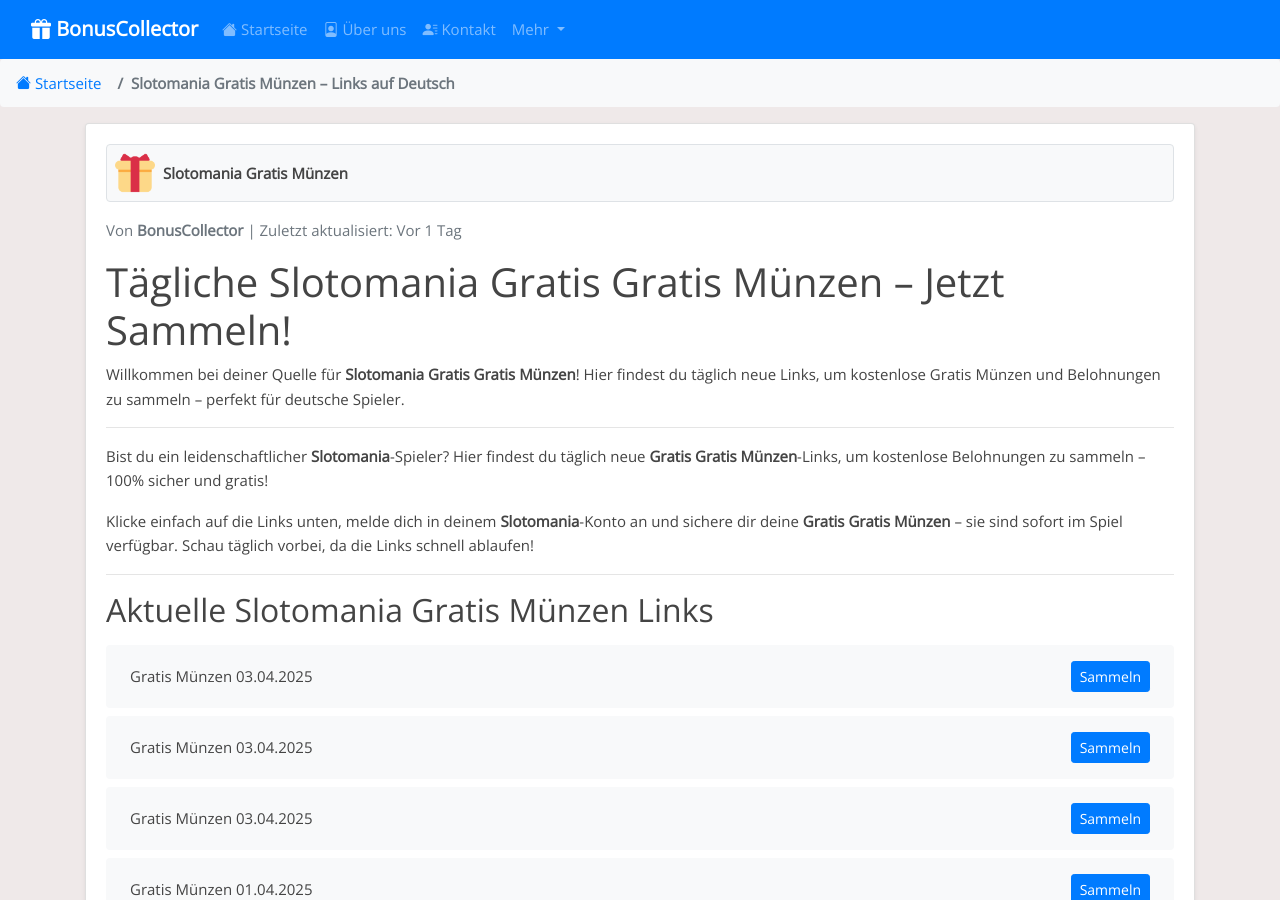
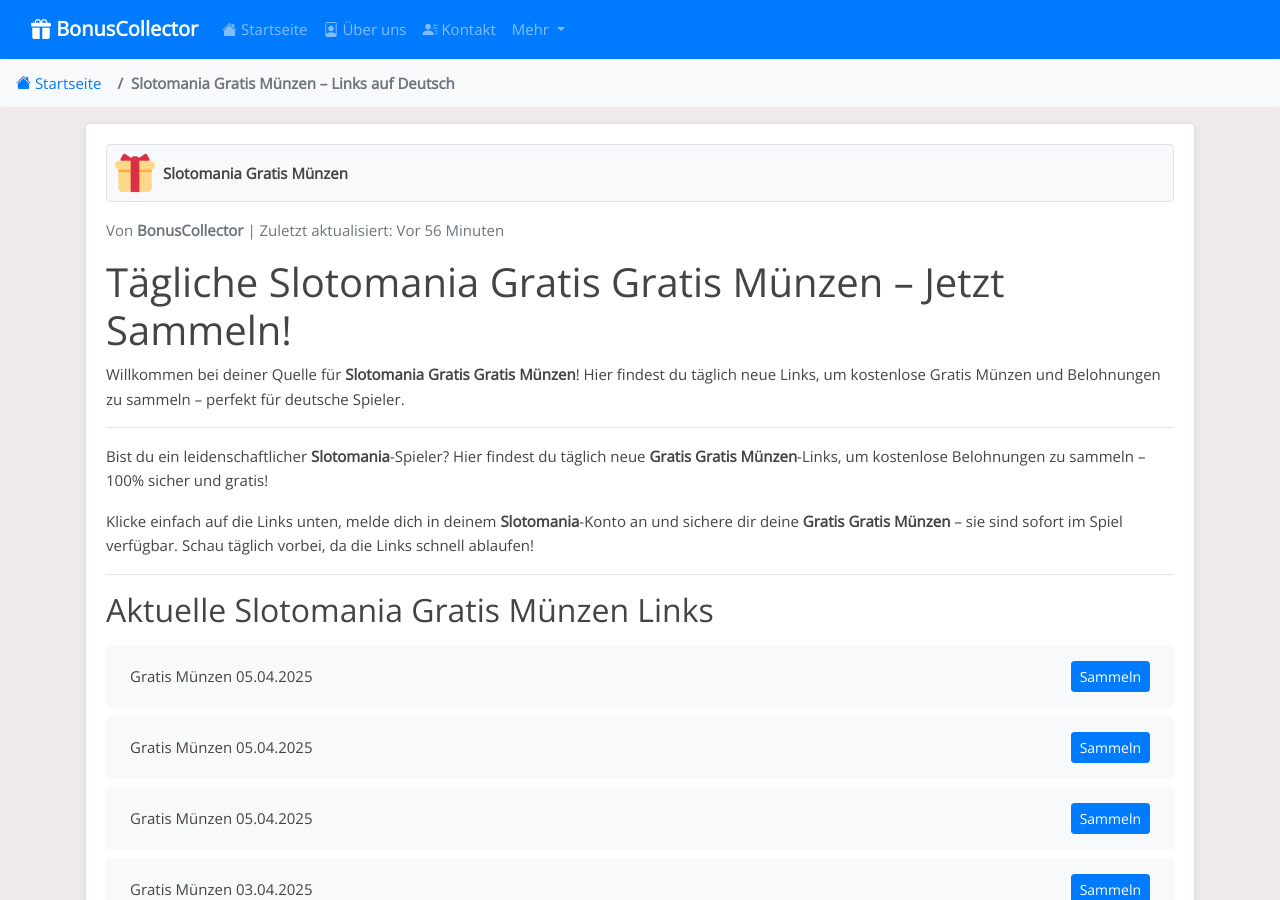
Before and after one commit to iamrohan99/bc-de, a Jekyll site: the page built from _posts/2025-01-19-slotomania.md, in a window 1280 px wide and 900 px high. Built offline with Jekyll 4.4.1, drawn with Linux system fonts in a browser that asks for light colours; some of the changed text lies outside the part shown.

Commit message:
Update  links, content, and last_modified - 2025-04-05 06:12

```diff
--- a/_data/include_files.yml
+++ b/_data/include_files.yml
@@ -9,7 +9,7 @@ monopoly-go.html:
 bingo-blitz.html:
   last_modified: "2025-04-04T17:08:45Z"
 slotomania.html:
-  last_modified: "2025-04-03T08:13:49Z"
+  last_modified: "2025-04-05T06:12:37Z"
 bingo-bash.html:
   last_modified: "2025-04-05T05:09:51Z"
 slotpark.html:
--- a/_includes/slotomania.html
+++ b/_includes/slotomania.html
@@ -1,4 +1,16 @@
 <ul class="list-group mt-3 mb-4">
+  <li class="list-group-item d-flex justify-content-between align-items-center">
+    <span>Gratis Münzen 05.04.2025</span>
+    <a href="https://api.playtika.com/redirector/?coupon_token=1_3_1743680062092_7j4w29md" class="btn btn-primary btn-sm">Sammeln</a>
+  </li>
+  <li class="list-group-item d-flex justify-content-between align-items-center">
+    <span>Gratis Münzen 05.04.2025</span>
+    <a href="https://api.playtika.com/redirector/?coupon_token=1_3_1743680230511_ony0pd9g" class="btn btn-primary btn-sm">Sammeln</a>
+  </li>
+  <li class="list-group-item d-flex justify-content-between align-items-center">
+    <span>Gratis Münzen 05.04.2025</span>
+    <a href="https://api.playtika.com/redirector/?coupon_token=1_3_1743795000031_rwo4g7j4" class="btn btn-primary btn-sm">Sammeln</a>
+  </li>
   <li class="list-group-item d-flex justify-content-between align-items-center">
     <span>Gratis Münzen 03.04.2025</span>
     <a href="https://api.playtika.com/redirector/?coupon_token=1_3_1743588265791_eoz9jr5w" class="btn btn-primary btn-sm">Sammeln</a>
@@ -387,16 +399,4 @@
     <span>Gratis Münzen 09.03.2025</span>
     <a href="https://api.playtika.com/redirector/?coupon_token=1_3_1741474800051_w4p5pxmk" class="btn btn-primary btn-sm">Sammeln</a>
   </li>
-  <li class="list-group-item d-flex justify-content-between align-items-center">
-    <span>Gratis Münzen 09.03.2025</span>
-    <a href="https://api.playtika.com/redirector/?coupon_token=1_3_1741425499750_px99gewy" class="btn btn-primary btn-sm">Sammeln</a>
-  </li>
-  <li class="list-group-item d-flex justify-content-between align-items-center">
-    <span>Gratis Münzen 08.03.2025</span>
-    <a href="https://api.playtika.com/redirector/?coupon_token=1_3_1740582599673_04ly57rm" class="btn btn-primary btn-sm">Sammeln</a>
-  </li>
-  <li class="list-group-item d-flex justify-content-between align-items-center">
-    <span>Gratis Münzen 08.03.2025</span>
-    <a href="https://api.playtika.com/redirector/?coupon_token=1_3_1741297529801_kykmgn9y" class="btn btn-primary btn-sm">Sammeln</a>
-  </li>
 </ul>
```
Also changed, not shown: links-json/slotomania.json (+12 -12 lines), 1 other file.
